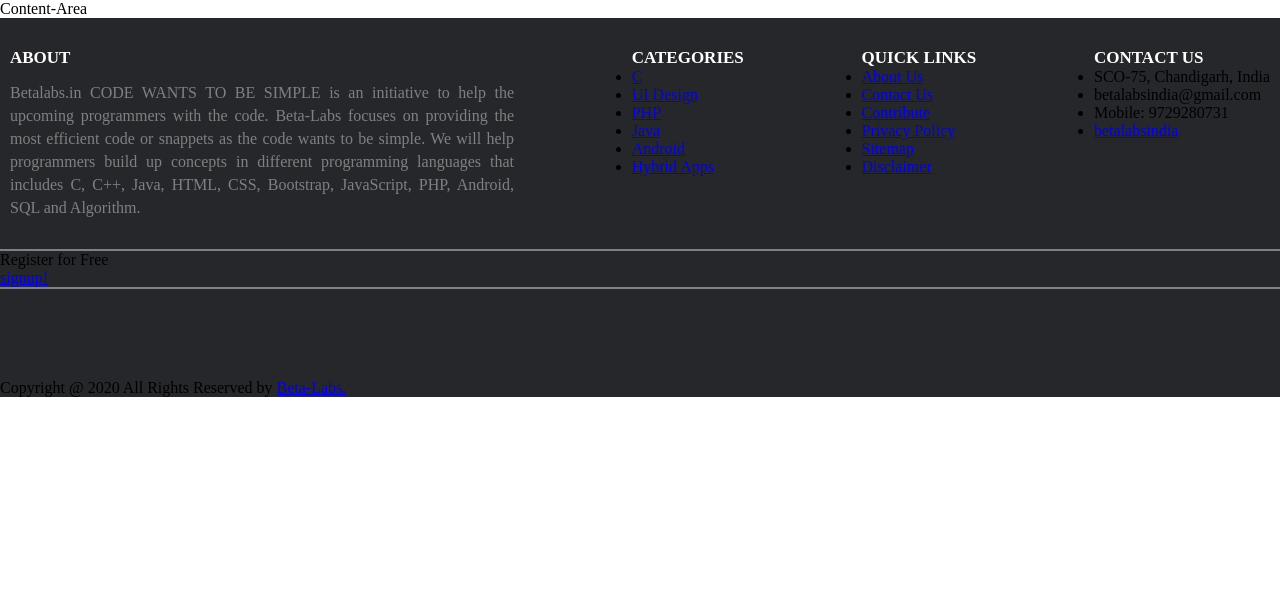
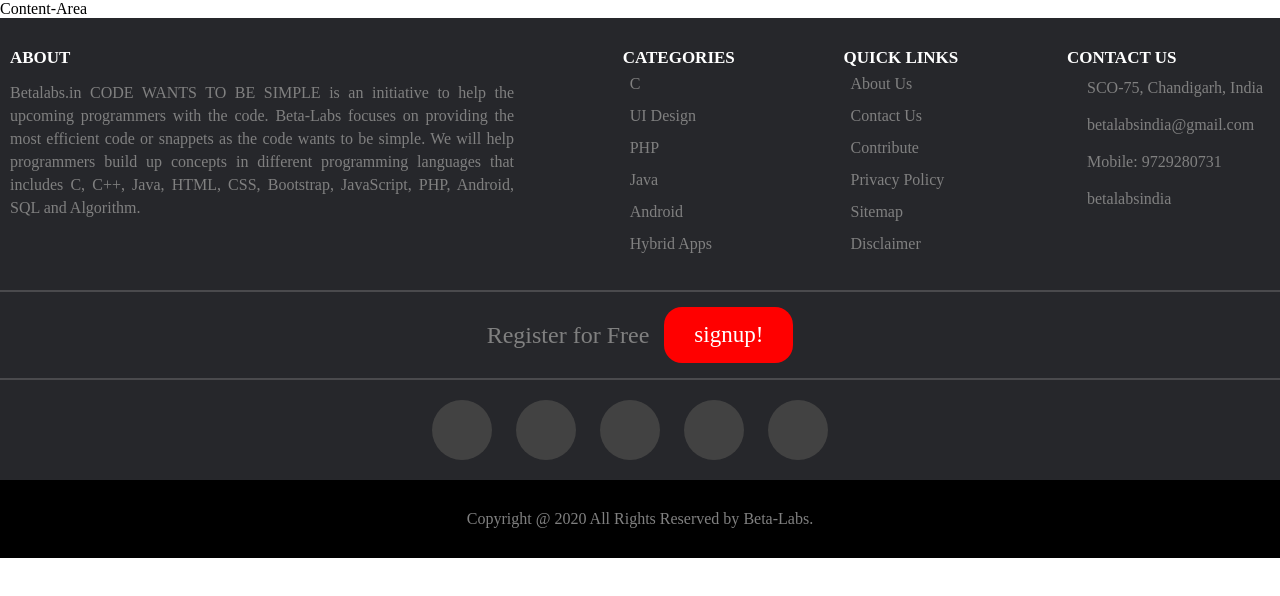
Before and after one commit to kinjalvarshney/Fullstack_Practical-11, a plain HTML site: page index.html in a window 1280 px wide. Drawn offline with Linux system fonts and the light colour scheme.

Commit message:
adding content

```diff
--- a/index.html
+++ b/index.html
@@ -50,6 +50,138 @@
             color: grey;
             line-height: 23px;
             margin-top: 13px;
+        }
+        .sec-1 ul {
+            list-style: none;
+        }
+
+        .sec-1 ul li {
+            padding: 7px;
+        }
+
+        a {
+            text-decoration: none;
+            color: gray;
+        }
+
+        a:hover {
+            color: rgb(181, 216, 56);
+        }
+
+        span {
+            color: grey;
+        }
+
+        i {
+            color: grey;
+            font-size: 20px;
+            margin-right: 13px;
+        }
+
+        .sec-2 {
+            display: flex;
+            justify-content: center;
+            padding: 15px 13px;
+            align-items: center;
+        }
+
+        .sec-2 p {
+            color: gray;
+            font-size: 24px;
+            padding: 0;
+        }
+
+        .sec-2 a {
+            display: inline-block;
+            padding: 15px 30px;
+            color: white;
+            background-color: red;
+            margin-left: 15px;
+            border-radius: 18px;
+            font-size: 23px;
+        }
+
+        .sec-2 a:hover {
+            background-color:rgb(33, 46, 223);
+        }
+
+        .sec-3 {
+            display: flex;
+            justify-content: center;
+            padding: 20px 13px;
+        }
+
+        .sec-3 ul {
+            list-style: none;
+        }
+
+        .sec-3 ul li {
+            display: inline-block;
+            width: 60px;
+            height: 60px;
+            padding: 22px;
+            background-color: #424242;
+            border-radius: 50%;
+            margin-right: 20px;
+        }
+
+        .sec-3 ul li i {
+            color: white;
+            font-size: 24px;
+            line-height: 19px;
+            text-align: center;
+        }
+     /* facebook */
+        .sec-3 ul li:nth-child(1):hover {
+            background-color: #3b5999;
+        }
+
+  /* twitter */
+        .sec-3 ul li:nth-child(2):hover {
+            background-color:rgb(31, 107, 194);
+        }
+    /* Gmail */
+        .sec-3 ul li:nth-child(3):hover {
+            background-color:rgb(179, 31, 31);
+        }
+     /* linkedIn */
+        .sec-3 ul li:nth-child(4):hover {
+            background-color:rgb(88, 188, 212);
+        }
+        .sec-3 ul li:nth-child(5):hover {
+            background-color: #d48722;
+        }
+
+        .sec-4 {
+            display: flex;
+            background-color: black;
+            justify-content: center;
+            padding: 30px;
+        }
+
+        .sec-4 p {
+            color: grey;
+            position: relative;
+        }
+
+        .sec-4 p::after {
+            content: '';
+            display: block;
+            width: 0;
+            height: 2px;
+            background-color: rgb(209, 209, 19);
+            position: absolute;
+            right: 0;
+            bottom: -10px;
+            transition: all 0.3s;
+        }
+
+        .sec-4 p:hover::after {
+            width: 100%;
+        }
+
+        hr {
+            opacity: 0.4;
         }
     </style>
 </head>
```
